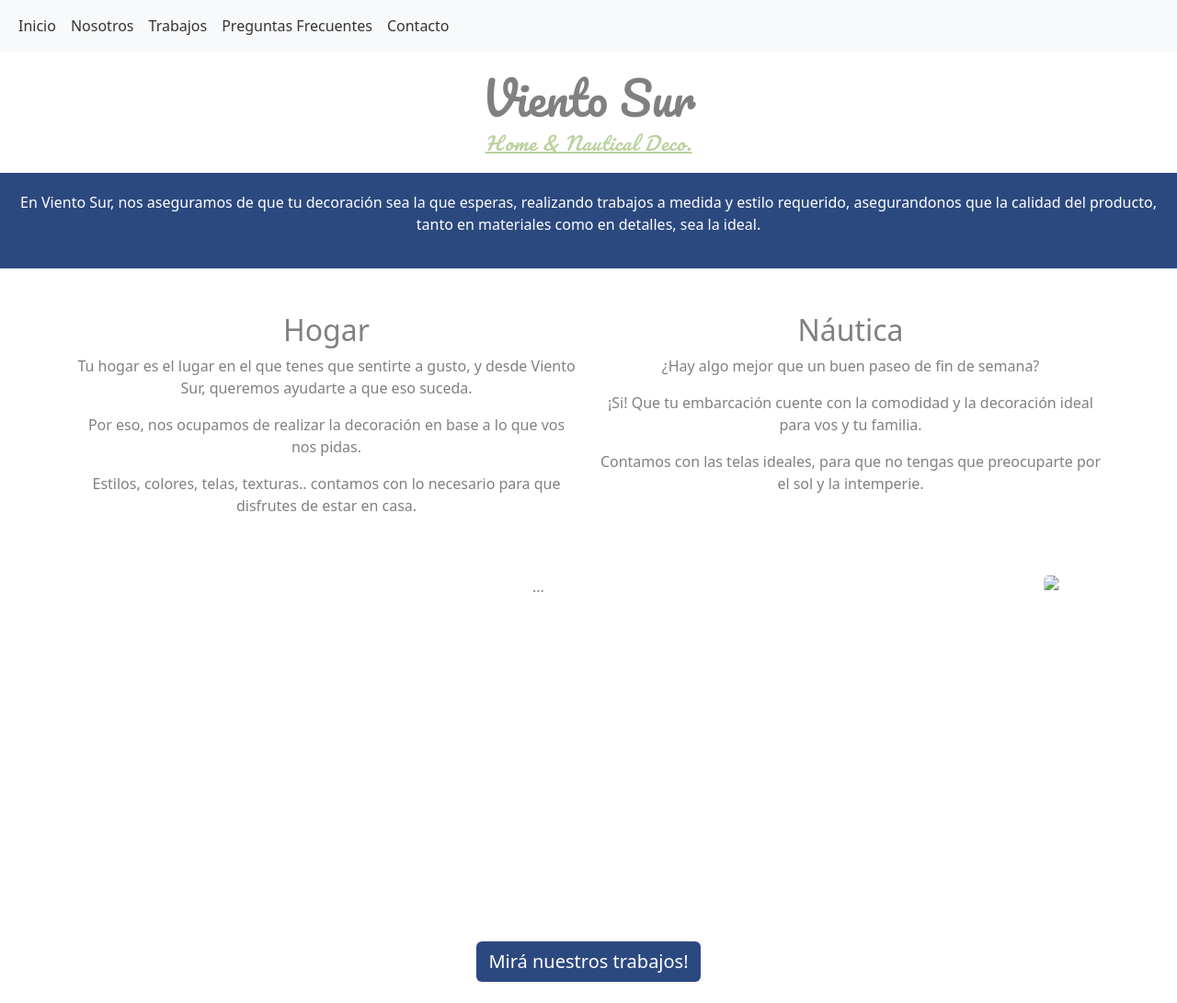
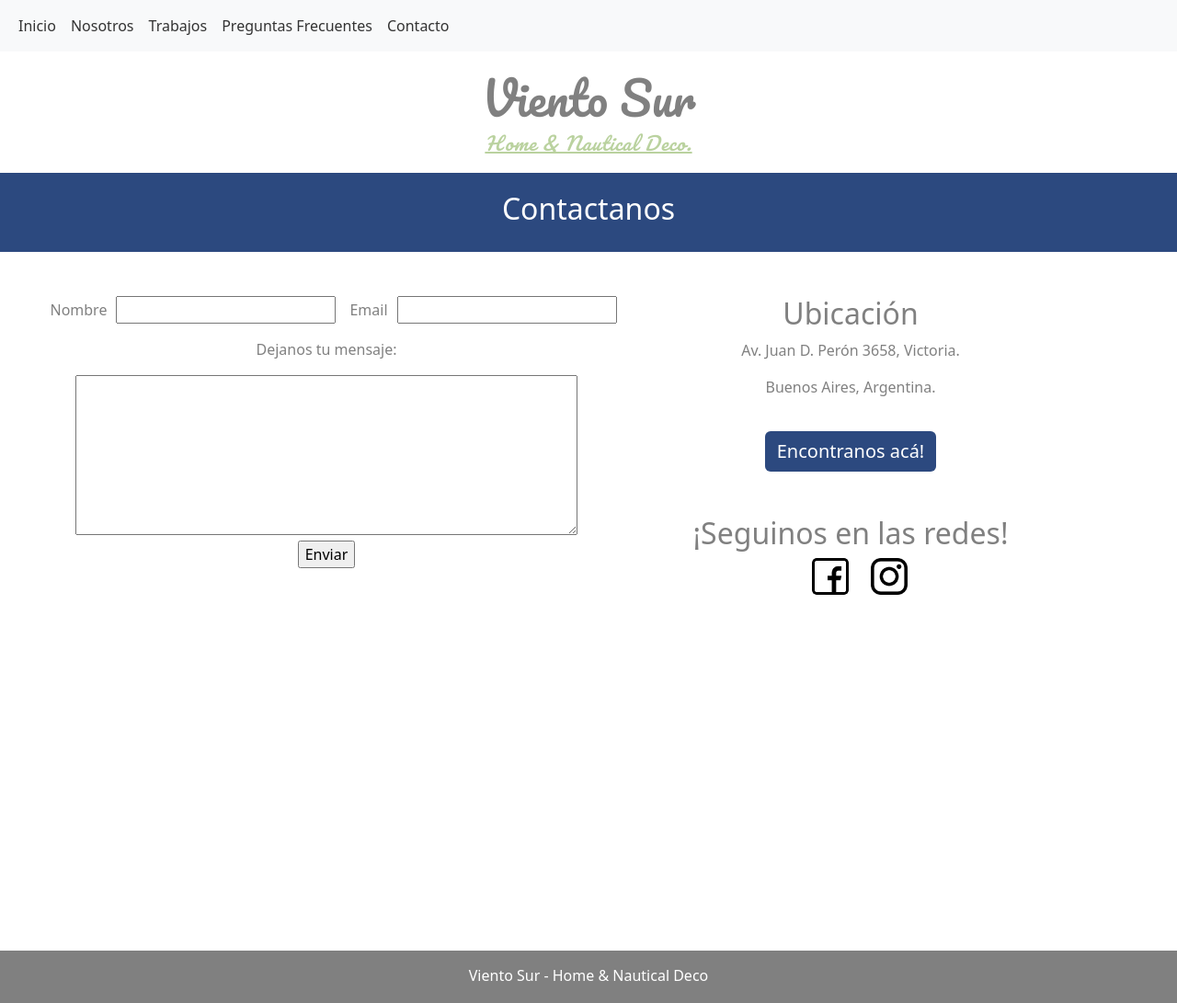
Before and after one commit to lucioromero/PF-RomeroLucio, a plain HTML site: page secciones/contacto.html in a window 1280 px wide. Shown: the top 1091 px of the page at 92% size. Drawn offline with nearby package versions, Linux system fonts and the light colour scheme; files that its build step writes are made by us from their sources.

Commit message:
seccion contacto arreglada

```diff
--- a/secciones/contacto.html
+++ b/secciones/contacto.html
@@ -4,41 +4,41 @@
     <meta charset="UTF-8">
     <meta http-equiv="X-UA-Compatible" content="IE=edge">
     <meta name="viewport" content="width=device-width, initial-scale=1.0">
-    <meta name="keywords" content="decoracion, deco, nautica, barcos, embarcacion, almohadones,">
-    <meta name="description" content="Decoración para el hogar y para embarcaciones.">
+    <meta name="keywords" content="contacto, contactar, mensaje, presupuesto">
+    <meta name="description" content="Contactate con nosotros para resolver tus dudas o pedir un presupuesto.">
     <link rel="preconnect" href="https://fonts.googleapis.com">
     <link rel="preconnect" href="https://fonts.gstatic.com" crossorigin>
     <link href="https://fonts.googleapis.com/css2?family=Pacifico&display=swap" rel="stylesheet">
     <link href="https://cdn.jsdelivr.net/npm/bootstrap@5.2.2/dist/css/bootstrap.min.css" rel="stylesheet"
     integrity="sha384-Zenh87qX5JnK2Jl0vWa8Ck2rdkQ2Bzep5IDxbcnCeuOxjzrPF/et3URy9Bv1WTRi" crossorigin="anonymous">
 
-    <link rel="stylesheet" href="./css/style.css">
-    <title>Inicio | Viento Sur</title>
+    <link rel="stylesheet" href="../css/style.css">
+    <title>Contacto | Viento Sur</title>
 </head>
 <body>
     <header>
         <nav class="navbar navbar-expand-lg bg-light">
             <div class="container-fluid">
-              <a class="navbar-brand navbar" href="#">Viento Sur</a>
+              <a class="navbar-brand" href="#">Viento Sur</a>
               <button class="navbar-toggler" type="button" data-bs-toggle="collapse" data-bs-target="#navbarNavDropdown" aria-controls="navbarNavDropdown" aria-expanded="false" aria-label="Toggle navigation">
                 <span class="navbar-toggler-icon"></span>
               </button>
               <div class="collapse navbar-collapse" id="navbarNavDropdown">
                 <ul class="navbar-nav">
                     <li class="nav-item">
-                        <a class="nav-link" href="/index.html">Inicio</a>
+                        <a class="nav-link" href="../index.html">Inicio</a>
                       </li>
                   <li class="nav-item">
-                    <a class="nav-link" aria-current="page" href="./secciones/nosotros.html">Nosotros</a>
+                    <a class="nav-link" aria-current="page" href="./nosotros.html">Nosotros</a>
                   </li>
                   <li class="nav-item">
-                    <a class="nav-link" href="./secciones/trabajos.html">Trabajos</a>
+                    <a class="nav-link" href="./trabajos.html">Trabajos</a>
                   </li>
                   <li class="nav-item">
-                    <a class="nav-link" href="./secciones/preguntas.html">Preguntas Frecuentes</a>
+                    <a class="nav-link" href="./preguntas.html">Preguntas Frecuentes</a>
                   </li>
                   <li class="nav-item">
-                    <a class="nav-link" href="./secciones/contacto.html">Contacto</a>
+                    <a class="nav-link" href="./contacto.html">Contacto</a>
                   </li>
               </div>
             </div>
@@ -53,66 +53,47 @@
     </div>
 
     <section class="descripcion">
-        <p>En Viento Sur, nos aseguramos de que tu decoración sea la que esperas, realizando trabajos a medida y estilo requerido, asegurandonos que la calidad del producto, tanto en materiales como en detalles, sea la ideal.</p>
+        <h2>Contactanos</h2>
     </section>
-
+    <main>
     <div class="container">
         <div class="row">
-            <div class="col-sm-12 col-md-6 mt-5">
-                <h2>Hogar</h2>
-                <p>Tu hogar es el lugar en el que tenes que sentirte a gusto, y desde Viento Sur, queremos ayudarte a que eso suceda.</p>
-                <p>Por eso, nos ocupamos de realizar la decoración en base a lo que vos nos pidas.</p>
-                <p>Estilos, colores, telas, texturas.. contamos con lo necesario para que disfrutes de estar en casa.</p>
+            <div class="col-sm-12 col-md-6">
+                <form action="">
+                    <div class="container mt-5 formulario">
+                        <label for="nombre">Nombre</label>
+                        <input type="text">
+                        <label for="email">Email</label>
+                        <input type="email" name="email" id="email">
+                    </div>
+                    <p class="mt-3">Dejanos tu mensaje:</p>
+
+                        <textarea name="mensaje" id="mensaje" cols="7" rows="7" class="container"></textarea>
+
+                    <div>
+                        <input type="submit" value="Enviar" class="submit">
+                    </div>
+                </form>
             </div>
-        <div class="col-sm-12 col-md-6 mt-5">
-            <h2>Náutica</h2>
-            <p>¿Hay algo mejor que un buen paseo de fin de semana?</p>
-            <p>¡Si! Que tu embarcación cuente con la comodidad y la decoración ideal para vos y tu familia.</p>
-            <p>Contamos con las telas ideales, para que no tengas que preocuparte por el sol y la intemperie.</p>
-        </div>
 
-        </div>
-
-        <div class="row">
-            <div id="carouselExampleControls" class="carousel slide" data-bs-ride="carousel">
-                <div class="carousel-inner">
-                  <div class="carousel-item active w-60 mt-5">
-                    <img src="./images/hogar.jpg" class="d-block w-100" alt="...">
-                  </div>
-                  <div class="carousel-item mt-5">
-                    <img src="./images/nautica.jpg" class="d-block w-100" alt="...">
-                  </div>
-                  <div class="carousel-item mt-5">
-                    <img src="./images/nautica_1.jpg" class="d-block w-100" alt="...">
-                  </div>
-                  <div class="carousel-item mt-5">
-                    <img src="./images/hogar_2.jpg" class="d-block w-100" alt="...">
-                  </div>
-                  <div class="carousel-item mt-5">
-                    <img src="./images/nautica_2.jpg" class="d-block w-100" alt="...">
-                  </div>
-                </div>
-                <button class="carousel-control-prev" type="button" data-bs-target="#carouselExampleControls" data-bs-slide="prev">
-                  <span class="carousel-control-prev-icon" aria-hidden="true"></span>
-                  <span class="visually-hidden">Previous</span>
-                </button>
-                <button class="carousel-control-next" type="button" data-bs-target="#carouselExampleControls" data-bs-slide="next">
-                  <span class="carousel-control-next-icon" aria-hidden="true"></span>
-                  <span class="visually-hidden">Next</span>
-                </button>
-              </div>
-
+            <div class="container col-sm-12 col-md-6 mt-5">
+                <h2>Ubicación</h2>
+                <p>Av. Juan D. Perón 3658, Victoria.</p>
+                <p>Buenos Aires, Argentina.</p>
+                <a href="https://www.google.com/maps/place/Av.+Pres.+Per%C3%B3n+3658,+B1644CZA+Victoria,
+                        +Provincia+de+Buenos+Aires/@-34.455922,-58.5350656,17z/data=!3m1!4b1!4m5!3m4!1s0x95bcafe6c3c7783f:0xe7c08879407e2487!8m2!3d-34.455922!4d-58.5350656" target="_blank" class="btn">
+                    Encontranos acá!
+                </a>
+                <h2 class="mt-5">¡Seguinos en las redes!</h2>
+                <a href=""><img src="../images/facebook.png" alt="facebook" class="redes"></a>
+                <a href=""><img src="../images/instagram.png" alt="instagram" class="redes"></a>
             </div>
         </div>
-        <div class="container-fluid">
-            <a href="./secciones/trabajos.html" class="btn mt-5">Mirá nuestros trabajos!</a>
-        </div>
     </div>
-
+</main>
     <footer>
         <p>Viento Sur - Home & Nautical Deco</p>
     </footer>
-
 
     <script src="https://cdn.jsdelivr.net/npm/bootstrap@5.2.2/dist/js/bootstrap.bundle.min.js"
     integrity="sha384-OERcA2EqjJCMA+/3y+gxIOqMEjwtxJY7qPCqsdltbNJuaOe923+mo//f6V8Qbsw3" crossorigin="anonymous">
```
